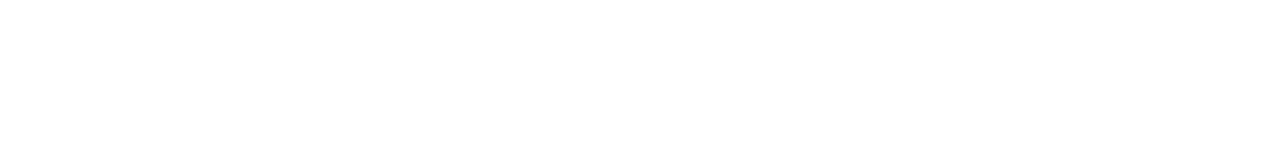
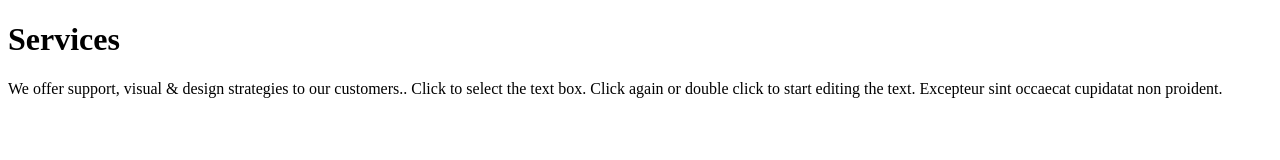
Before and after one commit to sheronimo/clone-nicepage1144355, a plain HTML site: page index.html in a window 1280 px wide. Drawn offline with Linux system fonts and the light colour scheme.

Commit message:
header markup

```diff
--- a/index.html
+++ b/index.html
@@ -16,5 +16,14 @@
 
 		<title>Your Brand Deserves More</title>
 	</head>
-	<body></body>
+	<body>
+		<div class="container">
+			<h1 class="page-heading">Services</h1>
+			<p class="lead-text">
+				We offer support, visual & design strategies to our customers.. Click to
+				select the text box. Click again or double click to start editing the
+				text. Excepteur sint occaecat cupidatat non proident.
+			</p>
+		</div>
+	</body>
 </html>
```
